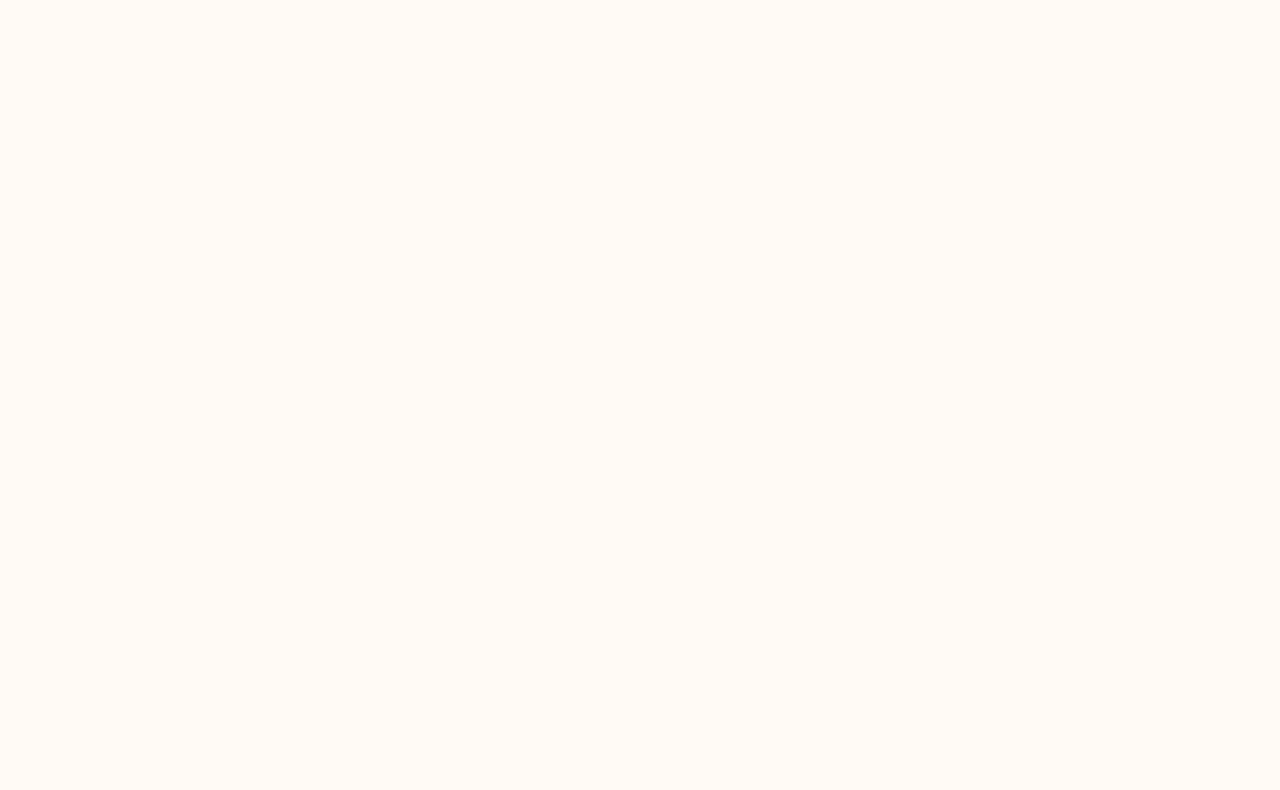
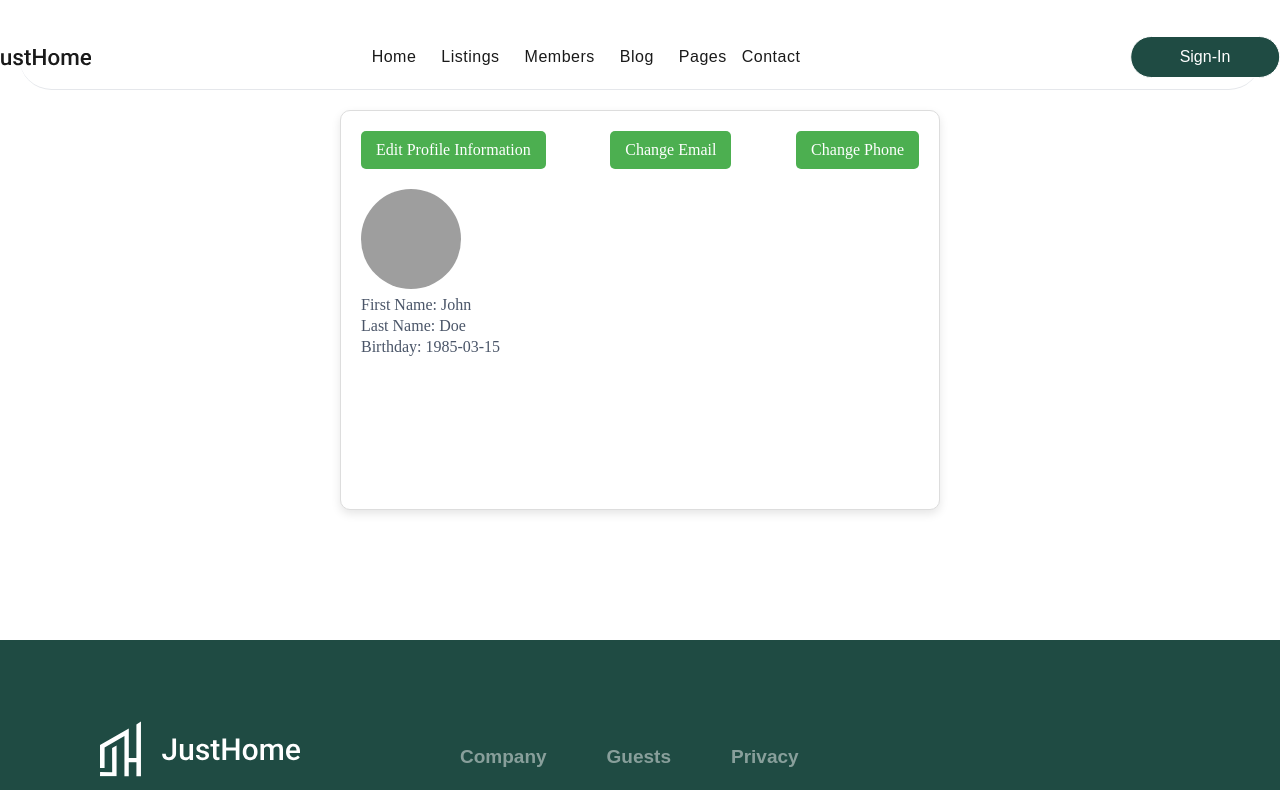
Before and after one commit to SWP391-OurHome/FE-OurHome, a React (Create React App) app: page /profile in a window 1280 px wide. Before the commit this address had no page. Shown: the top 790 px of the page. Built offline with nearby package versions, Linux system fonts and the light colour scheme; grey boxes are pictures that could not be loaded.

Commit message:
Add profile management features and update Google login response handling

```diff
--- a/src/App.js
+++ b/src/App.js
@@ -16,6 +16,9 @@ import ForgotPassword from "./page/authentication/ForgotPassword/ForgotPassword"
 import SignUp from "./page/authentication/signup/SignUp";
 import Error404 from './page/404error/Error404';
 import Sale from './page/salepage/Sale';
+import Profile from './page/authentication/Profile/profile';
+import ChangePassWord from './page/authentication/ChangePassword/changepassword';
+
  // Đảm bảo đường dẫn đúng theo cấu trúc dự án
 
 function App() {
@@ -49,7 +52,8 @@ function App() {
                     {/*<Route path='*' element={<Error404 />} />*/}
                     <Route path='/verify-gmail' element={<VerifyGoogle />} />
                     <Route path='/signup' element={<SignUp />} />
-
+                    <Route path='/profile' element={<Profile />} />
+                    <Route path='/changepassword' element={<ChangePassWord />} />
                     {/* Mở rộng sau:
           <Route path="/signup" element={<Signup />} />
           <Route path="/about" element={<AboutPage />} />
--- a/src/Assets/Asset/Global.css
+++ b/src/Assets/Asset/Global.css
@@ -10,7 +10,7 @@ html {
 body {
   font-size: 1.6rem;
   font-family: "Poppins", serif;
-    background-color: #fffaf5;
+  background-color: #fff;
 }
 
 h1,
--- a/src/page/authentication/Google-CallBack/google-callback.jsx
+++ b/src/page/authentication/Google-CallBack/google-callback.jsx
@@ -14,24 +14,19 @@ export default function GoogleCallback() {
         const token = queryParams.get("token");
         const error = queryParams.get("error");
 
-
+        const userID = queryParams.get("userId");
         const name = queryParams.get("name");
         const email = queryParams.get("email");
         const picture = queryParams.get("picture");
         const role = queryParams.get("role") ;
-        console.log("📥 Received from Google Redirect:");
-        console.log("Token:", token);
-        console.log("Name:", name);
-        console.log("Email:", email);
-        console.log("Picture:", picture);
-        console.log("Role:", role);
-        console.log("Error:", error);
+        const birthDay = queryParams.get("birthday");
+        console.log(token, error, userID, name, email, picture, role,userID);
         if (token) {
 
             localStorage.setItem("token", token);
             localStorage.setItem("role", role.toLowerCase());
 
-            const user = { name, email, picture };
+            const user = { name, email, picture ,birthDay};
             localStorage.setItem("user", JSON.stringify(user));
 
             navigate("/"); // ✅ về Home sau khi đã có dữ liệu
--- /dev/null
+++ b/src/page/authentication/Profile/profile.css
@@ -0,0 +1,112 @@
+.profile-container {
+    width: 100%;
+    max-width: 600px;
+    margin: 0 auto;
+    padding: 20px;
+    background: #ffffff;
+    border-radius: 10px;
+    border: 1px solid #ddd;
+    box-shadow: 0 4px 10px rgba(0, 0, 0, 0.1);
+    height: auto;
+    overflow: hidden;
+    margin-bottom: 20px;
+}
+
+.profile-header {
+    display: flex;
+    justify-content: space-between;
+    align-items: center;
+    margin-bottom: 20px;
+}
+
+.edit-btn {
+    background: #4caf50;
+    color: white;
+    border: none;
+    padding: 10px 15px;
+    cursor: pointer;
+    font-size: 16px;
+    border-radius: 5px;
+}
+
+.edit-btn:hover {
+    background: #45a049;
+}
+
+/* Thêm wrapper bao quanh các phần chỉnh sửa */
+.profile-edit-wrapper {
+    margin-top: 20px;
+    display: flex;
+    flex-direction: column; /* Các phần tử theo chiều dọc */
+    align-items: flex-start;
+    height: 300px; /* Chiều cao cố định */
+    overflow: hidden; /* Ẩn nội dung thừa khi có thay đổi */
+    padding-bottom: 20px;
+}
+
+/* Đảm bảo ảnh đại diện hiển thị đúng */
+.profile-image img {
+    border-radius: 50%;
+    width: 100px;
+    height: 100px;
+    object-fit: cover;
+    margin-right: 20px;
+}
+
+.profile-info p {
+    font-size: 16px;
+    margin: 5px 0;
+}
+
+/* Style cho các input */
+input {
+    margin-top: 11px;
+    display: block;
+    border: 1px solid #ddd;
+    padding: 5px;
+    font-size: 16px;
+    width: 100%;
+    box-sizing: border-box;
+    border-radius: 5px; /* Thêm border-radius cho input */
+}
+
+/* Các nút Save và Cancel */
+.profile-actions {
+    margin-top: 20px;
+    display: flex;
+    justify-content: flex-end;
+}
+
+.save-btn, .cancel-btn {
+    background: #4caf50;
+    color: white;
+    padding: 10px 20px;
+    border: none;
+    cursor: pointer;
+    border-radius: 5px;
+    margin-left: 10px;
+}
+
+.save-btn:hover {
+    background: #45a049;
+}
+
+.cancel-btn {
+    background: #f44336;
+}
+
+.cancel-btn:hover {
+    background: #e53935;
+}
+
+/* Phần ẩn/hiện các phần nhập email và phone */
+.profile-edit-email,
+.profile-edit-phone {
+    display: none; /* Ẩn theo mặc định */
+}
+
+/* Hiển thị khi chỉnh sửa email hoặc phone */
+.profile-edit-email.show,
+.profile-edit-phone.show {
+    display: block; /* Hiển thị khi trạng thái chuyển thành true */
+}
--- /dev/null
+++ b/src/page/authentication/Profile/profile.jsx
@@ -0,0 +1,183 @@
+import React, { useState } from "react";
+import { FaEdit } from "react-icons/fa";
+import "./profile.css"; // CSS file for styling
+import Header from "../../../components/Navigation/Header";
+import Footer from "../../../components/Footer/Footer";
+
+const ProfileView = () => {
+  const [profile, setProfile] = useState({
+    userID: 1,
+    firstName: "John",
+    lastName: "Doe",
+    phone: "123-456-7890",
+    email: "john.doe@example.com",
+    birthday: "1985-03-15",
+    imgPath: "/images/john_doe.jpg",
+    roleID: 3,
+  });
+
+  const [formData, setFormData] = useState(profile);
+
+  // Trạng thái ẩn/hiện các phần chỉnh sửa
+  const [isEditingEmail, setIsEditingEmail] = useState(false);
+  const [isEditingPhone, setIsEditingPhone] = useState(false);
+  const [isEditingBasicInfo, setIsEditingBasicInfo] = useState(false);
+
+  const handleChange = (e) => {
+    const { name, value } = e.target;
+    setFormData({
+      ...formData,
+      [name]: value,
+    });
+  };
+
+  const handlePersonalInfoSave = () => {
+    setProfile(formData);
+    setIsEditingBasicInfo(false);
+  };
+
+  const handleEmailSave = () => {
+    setProfile({ ...profile, email: formData.email });
+    setIsEditingEmail(false);
+  };
+
+  const handlePhoneSave = () => {
+    setProfile({ ...profile, phone: formData.phone });
+    setIsEditingPhone(false);
+  };
+
+  return (
+      <>
+        <Header />
+        <div
+            style={{
+              minHeight: "80vh",
+              display: "flex",
+              alignItems: "center",
+              justifyContent: "center",
+              background: "#fff"
+            }}
+        >
+          <div className="profile-container">
+            <div className="profile-header">
+              <button
+                  className="edit-btn"
+                  onClick={() => {
+                    setIsEditingBasicInfo(true);
+                    setIsEditingEmail(false);
+                    setIsEditingPhone(false);
+                  }} // Show basic info editing
+              >
+                Edit Profile Information
+              </button>
+              <button
+                  className="edit-btn"
+                  onClick={() => {
+                    setIsEditingEmail(true);
+                    setIsEditingBasicInfo(false);
+                    setIsEditingPhone(false);
+                  }} // Show email editing
+              >
+                Change Email
+              </button>
+              <button
+                  className="edit-btn"
+                  onClick={() => {
+                    setIsEditingPhone(true);
+                    setIsEditingBasicInfo(false);
+                    setIsEditingEmail(false);
+                  }} // Show phone editing
+              >
+                Change Phone
+              </button>
+            </div>
+
+            {/* Đóng gói tất cả các phần trong 1 div bao quanh để dễ dàng kiểm soát */}
+            <div className="profile-edit-wrapper">
+              {/* Phần chỉnh sửa thông tin cơ bản */}
+              <div className="profile-details">
+                <div className="profile-image">
+                  <img src={formData.imgPath} alt="Profile" />
+                </div>
+                <div className="profile-info">
+                  {isEditingBasicInfo ? (
+                      <>
+                        <p>
+                          <strong>First Name:</strong>
+                          <input
+                              type="text"
+                              name="firstName"
+                              value={formData.firstName}
+                              onChange={handleChange}
+                          />
+                        </p>
+                        <p>
+                          <strong>Last Name:</strong>
+                          <input
+                              type="text"
+                              name="lastName"
+                              value={formData.lastName}
+                              onChange={handleChange}
+                          />
+                        </p>
+                        <p>
+                          <strong>Birthday:</strong>
+                          <input
+                              type="date"
+                              name="birthday"
+                              value={formData.birthday}
+                              onChange={handleChange}
+                          />
+                        </p>
+                        <button onClick={handlePersonalInfoSave}>Save Basic Info</button>
+                      </>
+                  ) : (
+                      <>
+                        <p><strong>First Name:</strong> {formData.firstName}</p>
+                        <p><strong>Last Name:</strong> {formData.lastName}</p>
+                        <p><strong>Birthday:</strong> {formData.birthday}</p>
+                      </>
+                  )}
+                </div>
+              </div>
+
+              {/* Phần chỉnh sửa email */}
+              {isEditingEmail && (
+                  <div className="profile-edit-email show">
+                    <p>
+                      <strong>New Email:</strong>
+                      <input
+                          type="email"
+                          name="email"
+                          value={formData.email}
+                          onChange={handleChange}
+                      />
+                    </p>
+                    <button onClick={handleEmailSave}>Save Email</button>
+                  </div>
+              )}
+
+              {/* Phần chỉnh sửa phone */}
+              {isEditingPhone && (
+                  <div className="profile-edit-phone show">
+                    <p>
+                      <strong>New Phone:</strong>
+                      <input
+                          type="text"
+                          name="phone"
+                          value={formData.phone}
+                          onChange={handleChange}
+                      />
+                    </p>
+                    <button onClick={handlePhoneSave}>Save Phone</button>
+                  </div>
+              )}
+            </div>
+          </div>
+        </div>
+        <Footer />
+      </>
+  );
+};
+
+export default ProfileView;
--- a/src/page/authentication/login/Login.jsx
+++ b/src/page/authentication/login/Login.jsx
@@ -30,9 +30,11 @@ const Login = () => {
         localStorage.setItem("role", role);
 
         const user = {
+          userID: res.data.userID,
           name: res.data.name,
           email: res.data.email,
-          picture: res.data.picture
+          picture: res.data.picture,
+          birthday: res.data.birthday
         };
         localStorage.setItem("user", JSON.stringify(user));
 
```
Lines whose indentation alone changed are shown as unchanged.
